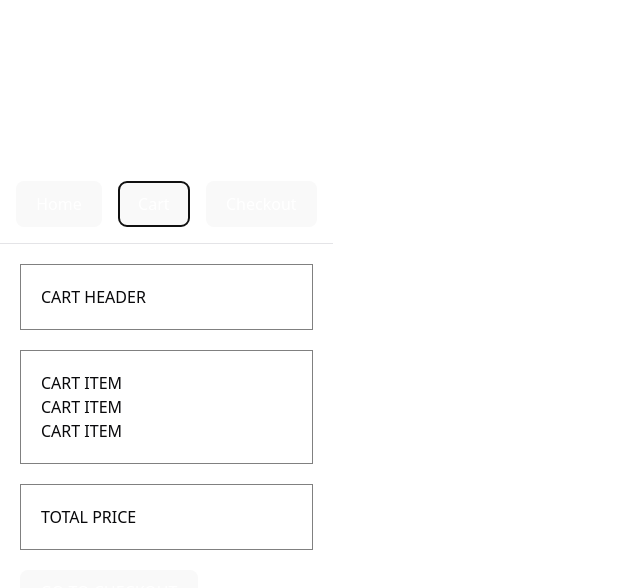
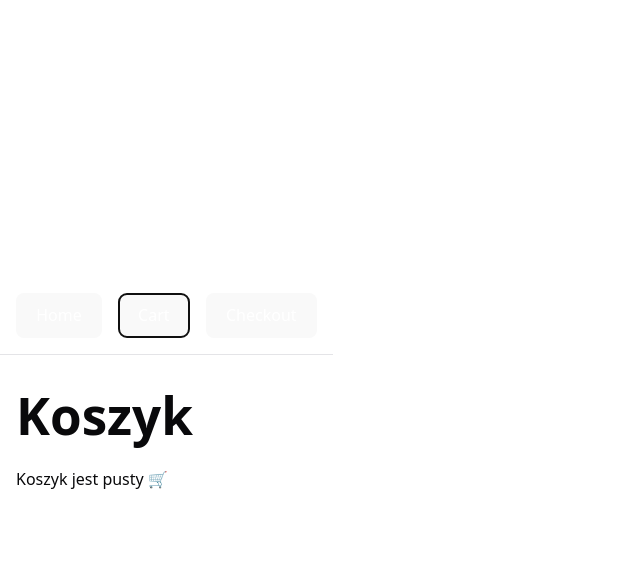
Before and after one commit to JakubKie/full_stack_project, a React (Vite) app: page / in a window 1280 px wide. Both pictures are taken after a click on the button "Cart". Shown: the top 588 px of the page, without its empty margins (0-640 px from the left). Built offline with nearby package versions, Linux system fonts and the light colour scheme.

Commit message:
modified:   src/App.tsx 	modified:   src/components/GameCard.tsx 	modified:   src/context/CartContext.tsx 	modified:   src/pages/Cart.tsx 	modified:   src/pages/Home.tsx

```diff
--- a/src/App.tsx
+++ b/src/App.tsx
@@ -3,11 +3,13 @@ import { Toaster } from "@/components/ui/sonner";
 import Home from "./pages/Home";
 import Cart from "./pages/Cart";
 import Checkout from "./pages/Checkout";
+import { CartProvider } from "@/context/CartContext";
 
 export default function App() {
     const [page, setPage] = useState<"home" | "cart" | "checkout">("home");
 
     return (
+        <CartProvider>
             <div>
                 <div className="p-4 border-b flex gap-4">
                     <button onClick={() => setPage("home")}>Home</button>
@@ -19,7 +21,8 @@ export default function App() {
                 {page === "cart" && <Cart />}
                 {page === "checkout" && <Checkout />}
 
-            <Toaster />
+                <Toaster richColors theme={"dark"}/>
             </div>
+        </CartProvider>
     );
 }
--- a/src/components/GameCard.tsx
+++ b/src/components/GameCard.tsx
@@ -2,7 +2,6 @@ import { Card, CardContent, CardFooter } from "@/components/ui/card";
 import { Button } from "@/components/ui/button";
 import { Badge } from "@/components/ui/badge";
 import type {Game} from "@/types/game";
-import { toast } from "sonner";
 
 type Props = {
     game: Game;
@@ -24,14 +23,7 @@ export default function GameCard({ game, onAdd }: Props) {
 
             <CardFooter className="flex justify-between">
                 <Badge>{game.platform}</Badge>
-                <Button onClick={() => {onAdd(game.id); console.log(1);
-                    toast("Added item to cart", {
-                        description: `Added ${game.title} to cart`,
-                        action: {
-                            label: "Undo",
-                            onClick: () => console.log("Undo"),
-                        }
-                    });}}>
+                <Button onClick={() => {onAdd(game.id); console.log("test0")}}>
                     Dodaj
                 </Button>
             </CardFooter>
--- a/src/context/CartContext.tsx
+++ b/src/context/CartContext.tsx
@@ -0,0 +1,102 @@
+import { createContext, useContext, useState, type ReactNode } from "react";
+import type {Game} from "@/types/game";
+import { toast } from "sonner";
+
+type CartItem = Game & {
+    quantity: number;
+};
+
+type CartContextType = {
+    items: CartItem[];
+    addToCart: (game: Game) => void;
+    removeFromCart: (id: string) => void;
+    increase: (id: string) => void;
+    decrease: (id: string) => void;
+    totalPrice: number;
+};
+
+const CartContext = createContext<CartContextType | null>(null);
+
+export function CartProvider({ children }: { children: ReactNode }) {
+    const [items, setItems] = useState<CartItem[]>([]);
+
+    const addToCart = (game: Game) => {
+        let wasExisting = false;
+
+        setItems(prev => {
+            const existing = prev.find(item => item.id === game.id);
+
+            if (existing) {
+                wasExisting = true;
+                return prev.map(item =>
+                    item.id === game.id
+                        ? { ...item, quantity: item.quantity + 1 }
+                        : item
+                );
+            }
+
+            return [...prev, { ...game, quantity: 1 }];
+        });
+
+        if (wasExisting) {
+            toast.info("Zwiększono ilość w koszyku");
+        } else {
+            toast.success(`${game.title} dodano do koszyka`);
+        }
+    };
+
+    const removeFromCart = (id: string) => {
+        setItems(prev => prev.filter(item => item.id !== id));
+        toast.error("Usunięto z koszyka");
+    };
+
+    const increase = (id: string) => {
+        setItems(prev =>
+            prev.map(item =>
+                item.id === id
+                    ? { ...item, quantity: item.quantity + 1 }
+                    : item
+            )
+        );
+    };
+
+    const decrease = (id: string) => {
+        setItems(prev =>
+            prev
+                .map(item =>
+                    item.id === id
+                        ? { ...item, quantity: item.quantity - 1 }
+                        : item
+                )
+                .filter(item => item.quantity > 0)
+        );
+    };
+
+    const totalPrice = items.reduce(
+        (sum, item) => sum + item.price * item.quantity,
+        0
+    );
+
+    return (
+        <CartContext.Provider
+            value={{
+                items,
+                addToCart,
+                removeFromCart,
+                increase,
+                decrease,
+                totalPrice,
+            }}
+        >
+            {children}
+        </CartContext.Provider>
+    );
+}
+
+export function useCart() {
+    const context = useContext(CartContext);
+    if (!context) {
+        throw new Error("useCart must be used within CartProvider");
+    }
+    return context;
+}
--- a/src/pages/Cart.tsx
+++ b/src/pages/Cart.tsx
@@ -1,23 +1,92 @@
+import { useCart } from "@/context/CartContext";
+import {
+    Table,
+    TableBody,
+    TableCell,
+    TableHead,
+    TableHeader,
+    TableRow,
+} from "@/components/ui/table";
+import { Button } from "@/components/ui/button";
+
 export default function Cart() {
+    const { items, increase, decrease, removeFromCart, totalPrice } = useCart();
+
     return (
-        <div style={{ padding: 20 }}>
-            <div style={{ border: "1px solid gray", padding: 20, marginBottom: 20 }}>
-                CART HEADER
-            </div>
+        <div className="container mx-auto px-4 py-8">
 
-            {/* CART ITEMS */}
-            <div style={{ border: "1px solid gray", padding: 20, marginBottom: 20 }}>
-                <div>CART ITEM</div>
-                <div>CART ITEM</div>
-                <div>CART ITEM</div>
-            </div>
+            <h1 className="text-2xl font-bold mb-6">Koszyk</h1>
 
-            {/* SUMMARY */}
-            <div style={{ border: "1px solid gray", padding: 20, marginBottom: 20 }}>
-                TOTAL PRICE
-            </div>
+            {items.length === 0 ? (
+                <p>Koszyk jest pusty 🛒</p>
+            ) : (
+                <>
+                    <Table>
+                        <TableHeader>
+                            <TableRow>
+                                <TableHead>Gra</TableHead>
+                                <TableHead>Ilość</TableHead>
+                                <TableHead>Cena</TableHead>
+                                <TableHead>Akcje</TableHead>
+                            </TableRow>
+                        </TableHeader>
 
-            <button>GO TO CHECKOUT</button>
+                        <TableBody>
+                            {items.map(item => (
+                                <TableRow key={item.id}>
+                                    <TableCell>{item.title}</TableCell>
+
+                                    <TableCell>
+                                        <div className="flex items-center gap-2">
+                                            <Button
+                                                size="sm"
+                                                variant="outline"
+                                                onClick={() => decrease(item.id)}
+                                            >
+                                                -
+                                            </Button>
+
+                                            {item.quantity}
+
+                                            <Button
+                                                size="sm"
+                                                variant="outline"
+                                                onClick={() => increase(item.id)}
+                                            >
+                                                +
+                                            </Button>
+                                        </div>
+                                    </TableCell>
+
+                                    <TableCell>
+                                        {item.price * item.quantity} zł
+                                    </TableCell>
+
+                                    <TableCell>
+                                        <Button
+                                            size="sm"
+                                            variant="destructive"
+                                            onClick={() => removeFromCart(item.id)}
+                                        >
+                                            Usuń
+                                        </Button>
+                                    </TableCell>
+                                </TableRow>
+                            ))}
+                        </TableBody>
+                    </Table>
+
+                    <div className="mt-6 flex justify-between items-center">
+                        <h2 className="text-xl font-semibold">
+                            Suma: {totalPrice} zł
+                        </h2>
+
+                        <Button>
+                            Przejdź do checkout
+                        </Button>
+                    </div>
+                </>
+            )}
         </div>
     );
 }
--- a/src/pages/Home.tsx
+++ b/src/pages/Home.tsx
@@ -1,5 +1,6 @@
 import GameCard from "@/components/GameCard";
 import type {Game} from "@/types/game";
+import { useCart } from "@/context/CartContext";
 
 const mockGames: Game[] = [
     {
@@ -21,6 +22,7 @@ const mockGames: Game[] = [
 ];
 
 export default function Home() {
+    const { addToCart } = useCart();
     return (
         <div className="container mx-auto px-4 py-8">
 
@@ -29,7 +31,7 @@ export default function Home() {
                     <GameCard
                         key={game.id}
                         game={game}
-                        onAdd={(id) => console.log("ADD", id)}
+                        onAdd={() => addToCart(game)}
                     />
                 ))}
             </div>
```
Lines whose indentation alone changed are shown as unchanged.
